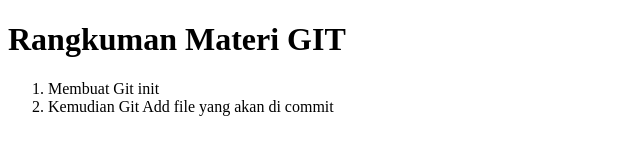
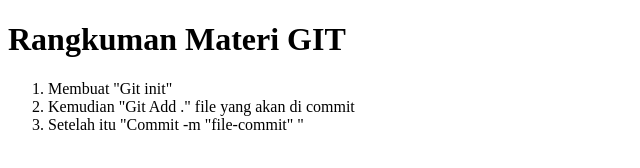
Before and after one commit to yuliantocode93/materi-git, a plain HTML site: page index.html in a window 1280 px wide. Shown: the whole page, without its empty margins (0-640 px from the left). Drawn offline with Linux system fonts and the light colour scheme.

Commit message:
third commit

```diff
--- a/index.html
+++ b/index.html
@@ -11,8 +11,9 @@
     <h1>Rangkuman Materi GIT</h1>
 
     <ol>
-        <li>Membuat Git init</li>
-        <li>Kemudian Git Add file yang akan di commit</li>
+        <li>Membuat "Git init"</li>
+        <li>Kemudian "Git Add ." file yang akan di commit</li>
+        <li>Setelah itu "Commit -m "file-commit" "</li>
 
     </ol>
 </body>
```
